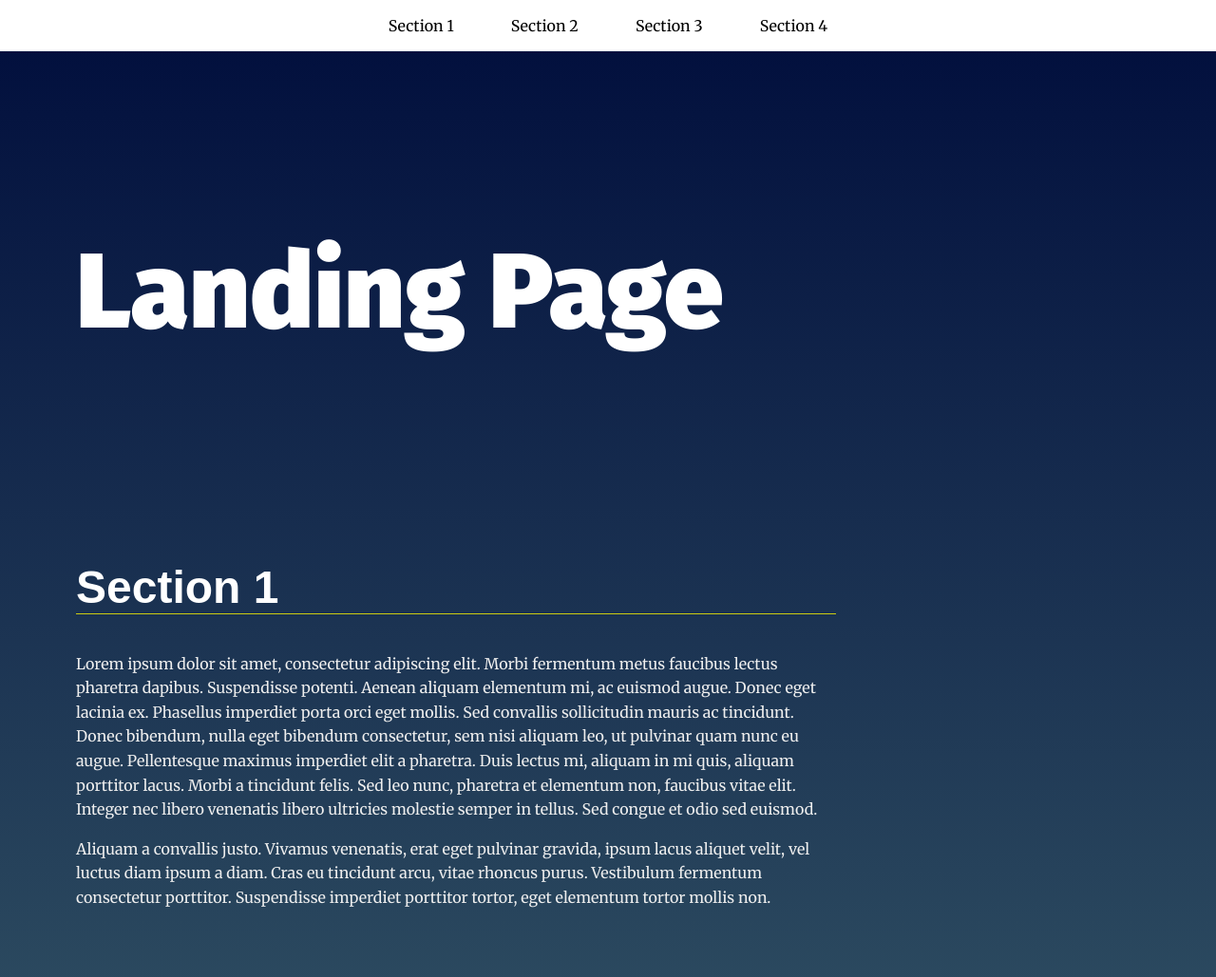
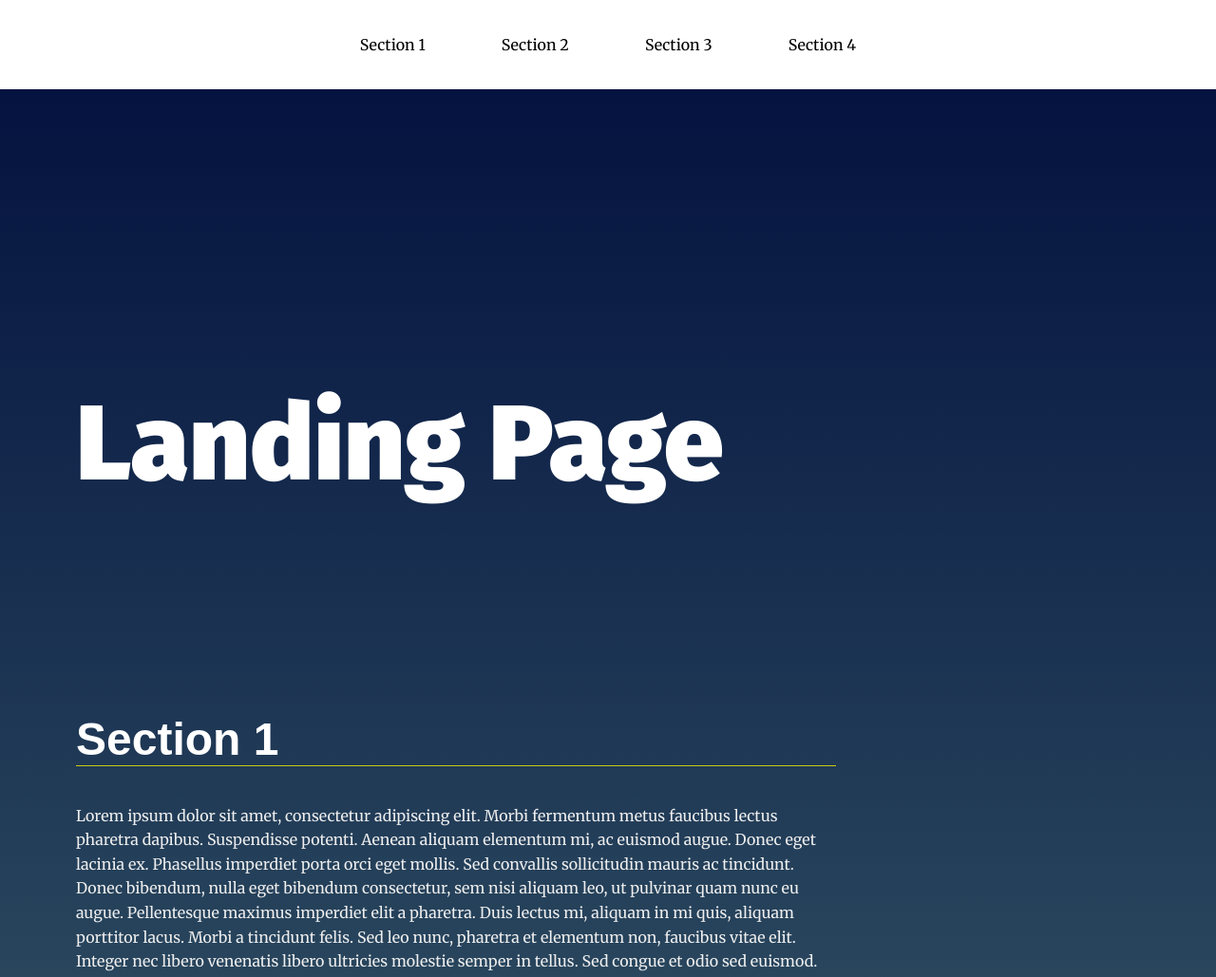
Before and after one commit to MohammedAlfyad/landing-page, a plain HTML site: page index.html in a window 1280 px wide. Shown: the top 1029 px of the page at 95% size. Drawn offline with Linux system fonts and the light colour scheme.

Commit message:
Update styles.css

```diff
--- a/css/styles.css
+++ b/css/styles.css
@@ -66,7 +66,7 @@ p {
 
 /* ---- Layout Rules ---- */
 main {
-    margin: 30vh 1em 10vh;
+    margin: 50vh 1em 10vh;
 }
 
 .main-hero {
@@ -90,12 +90,14 @@ section {
 }
 .navbar__menu li {
     display: inline-block;
+    margin: 10px;
+    padding: 10px 0;
 }
 .nav_link {
     text-decoration: none;
     color: #000;
     text-align: center;
-    padding: 0 30px;
+    padding: 7px 30px;
 }
 .navbar__menu .nav_link:hover {
     background-color: black;
```
